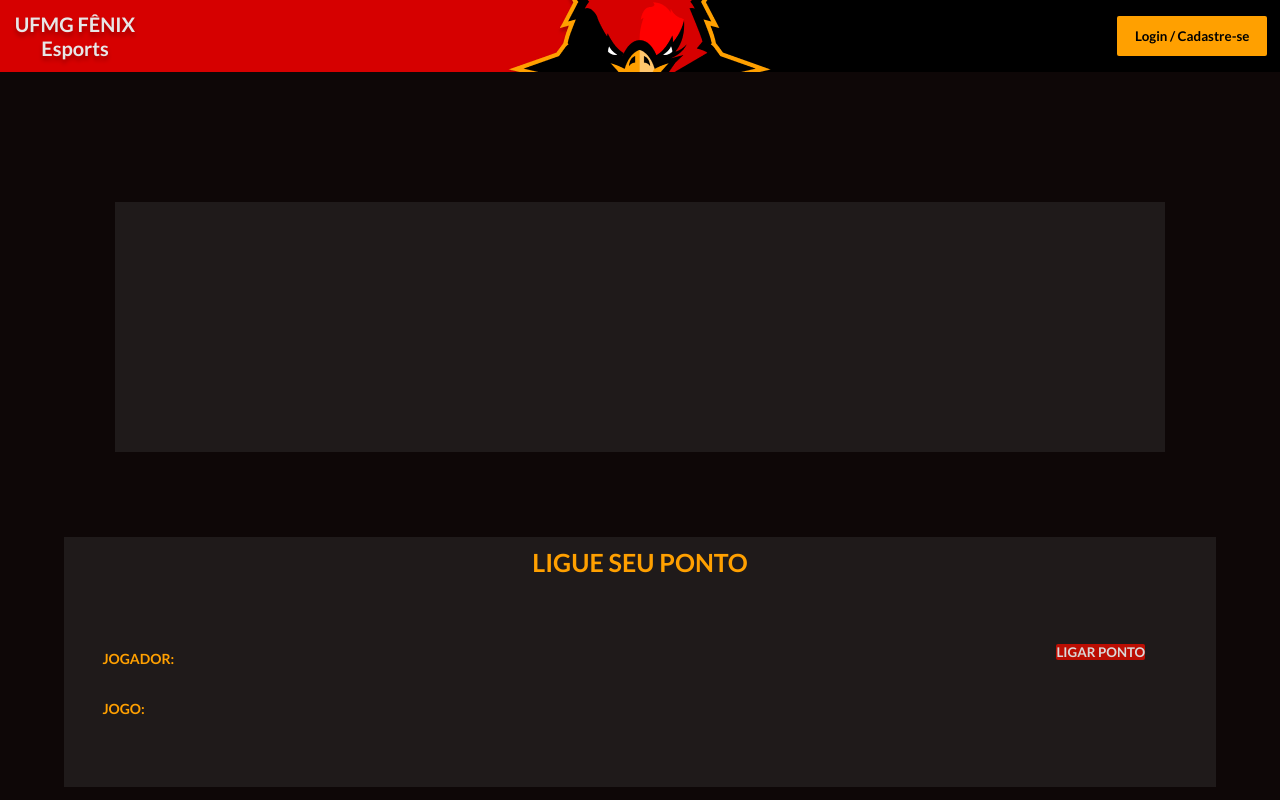
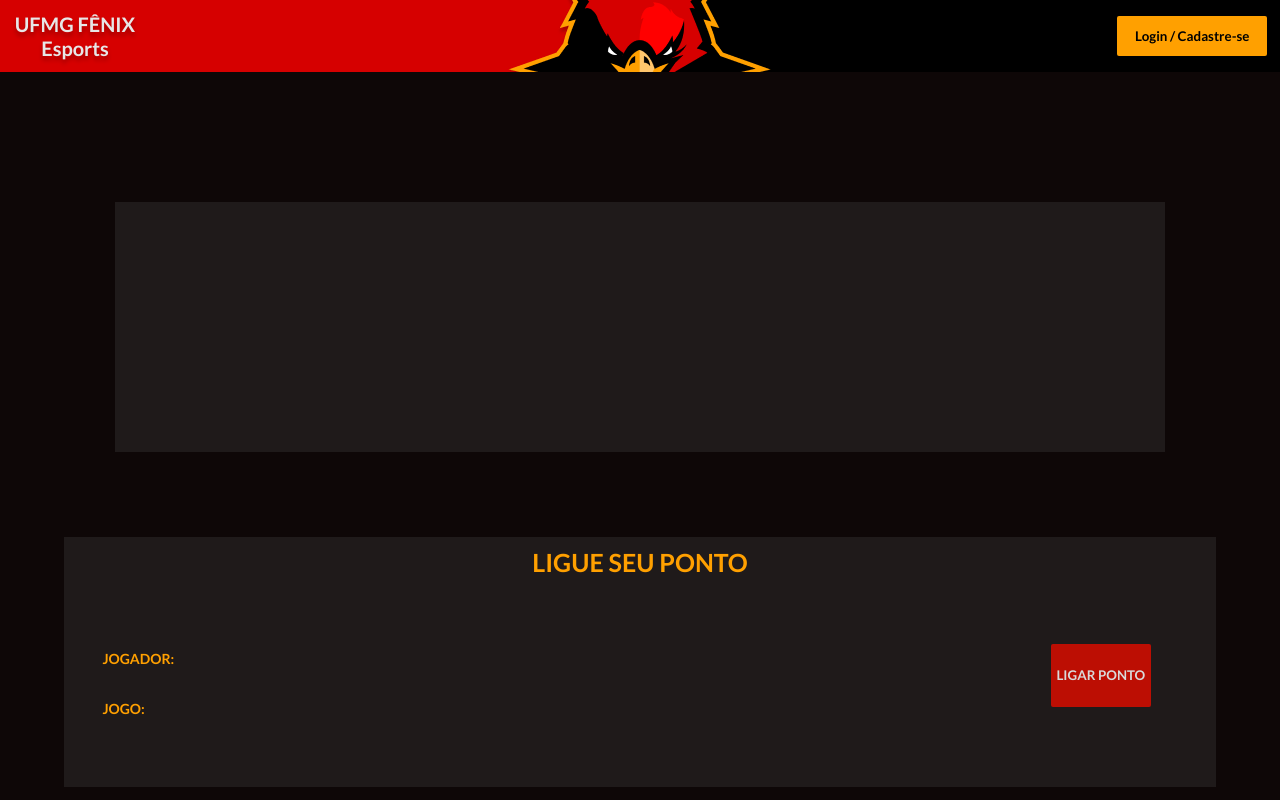
Before and after one commit to lucasliberato9/ponto-eletronico, a React (Vite) app: page / in a window 1280 px wide. Shown: the top 800 px of the page. Built offline with nearby package versions, Linux system fonts and the light colour scheme.

Commit message:
Update Styles.js

```diff
--- a/src/Pages/Home/Styles.js
+++ b/src/Pages/Home/Styles.js
@@ -119,8 +119,9 @@ export const Botaologado = styled.button`
    border: none;
   border-radius: 5px;
   display: flex;
-  width: auto;
+  width: 100px;
   margin-left: 80%;
+  height: 25%;
 
   @media (max-width: 768px) {
     margin-left: 0;
```
